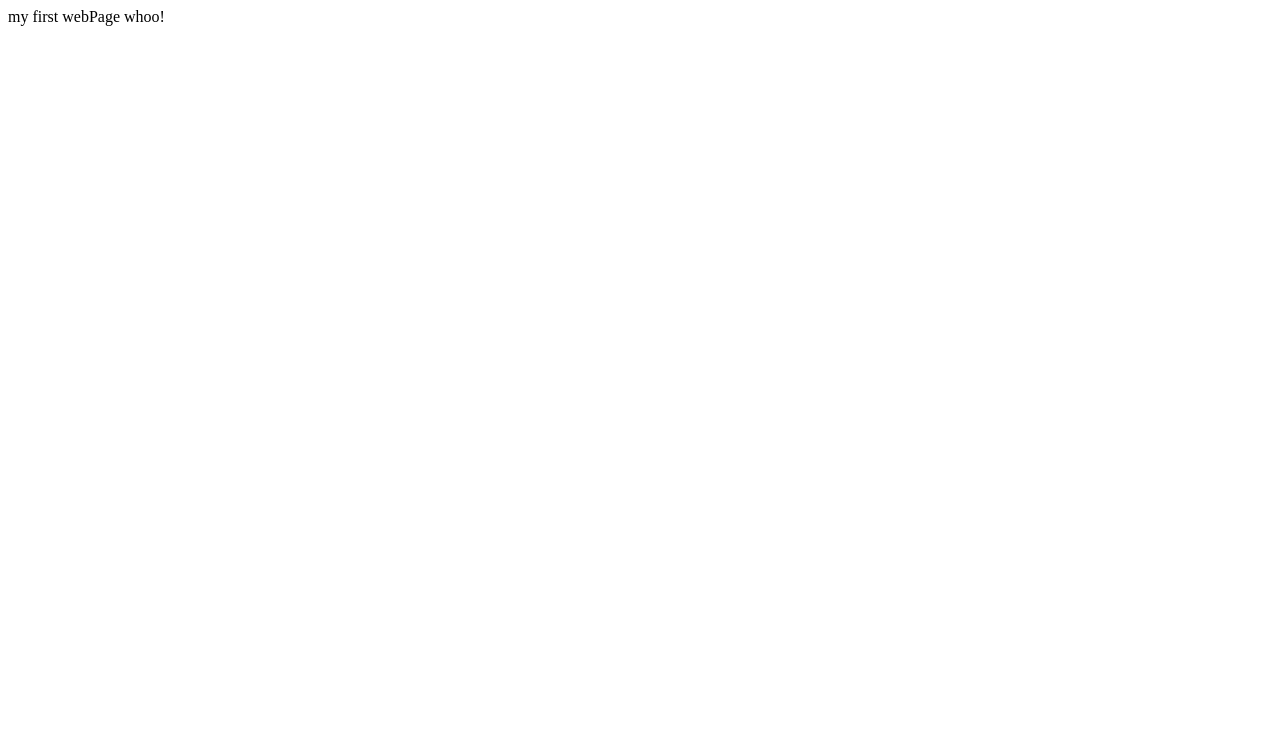
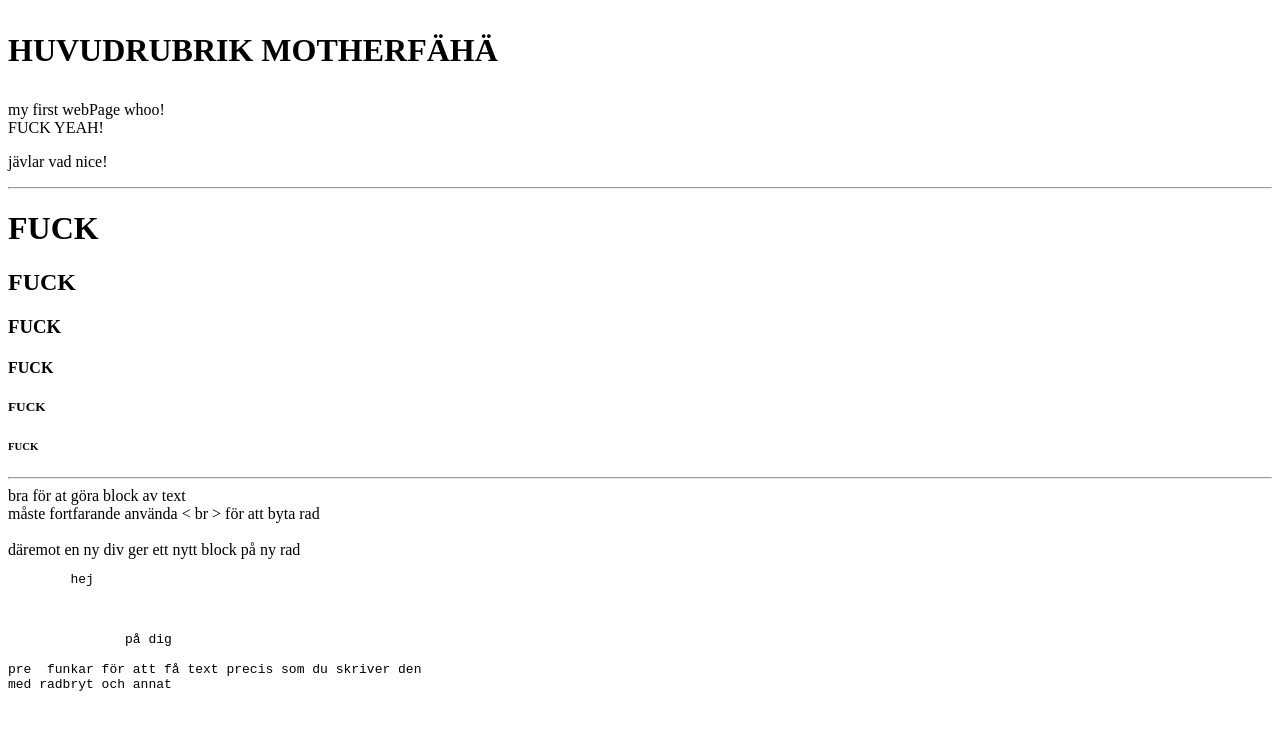
Before and after one commit to BFB-Umani/klientutveckling_JAVA19, a plain HTML site: page Lektion_01/exempel_01.html in a window 1280 px wide. Drawn offline with Linux system fonts and the light colour scheme.

Commit message:
nytt exempel

```diff
--- a/Lektion_01/exempel_01.html
+++ b/Lektion_01/exempel_01.html
@@ -5,9 +5,52 @@
     <title>HTML test</title>
 </head>
 <body>
+    <h1>
+        <p lang="sv">
+            HUVUDRUBRIK MOTHERFÄHÄ
+        </p>
+    </h1>
 
     <!-- Kommentar!-->
 
-    my first webPage whoo!
+    <p>
+        my first webPage whoo! <br>
+        FUCK YEAH!
+    </p>
+
+    <p lang="sv">
+        jävlar vad nice!
+    </p>
+    <hr>
+    <h1>FUCK</h1>
+    <h2>FUCK</h2>
+    <h3>FUCK</h3>
+    <h4>FUCK</h4>
+    <h5>FUCK</h5>
+    <h6>FUCK</h6>
+    <hr>
+
+    <div>
+        bra för at göra block av text <br>
+        måste fortfarande använda < br > för att byta rad
+    </div>
+
+    <br>
+
+    <div>
+        däremot en ny div ger ett nytt block på ny rad
+    </div>
+
+    <pre>
+        hej
+
+
+
+               på dig
+
+pre  funkar för att få text precis som du skriver den
+med radbryt och annat
+    </pre>
+
 </body>
 </html>
```
Also changed, not shown: Lektion_01/exempel_02.html (added, +17 -0 lines).
